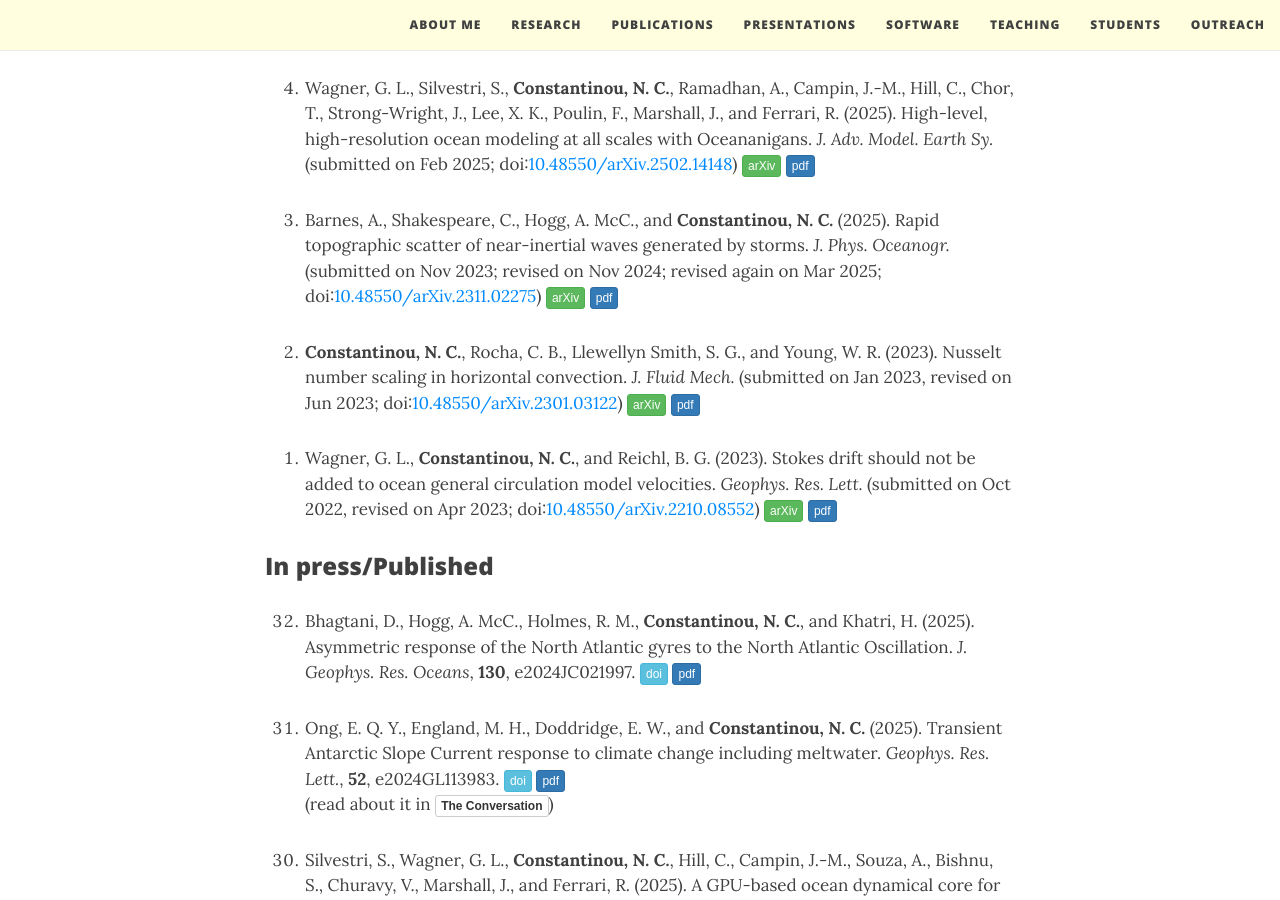
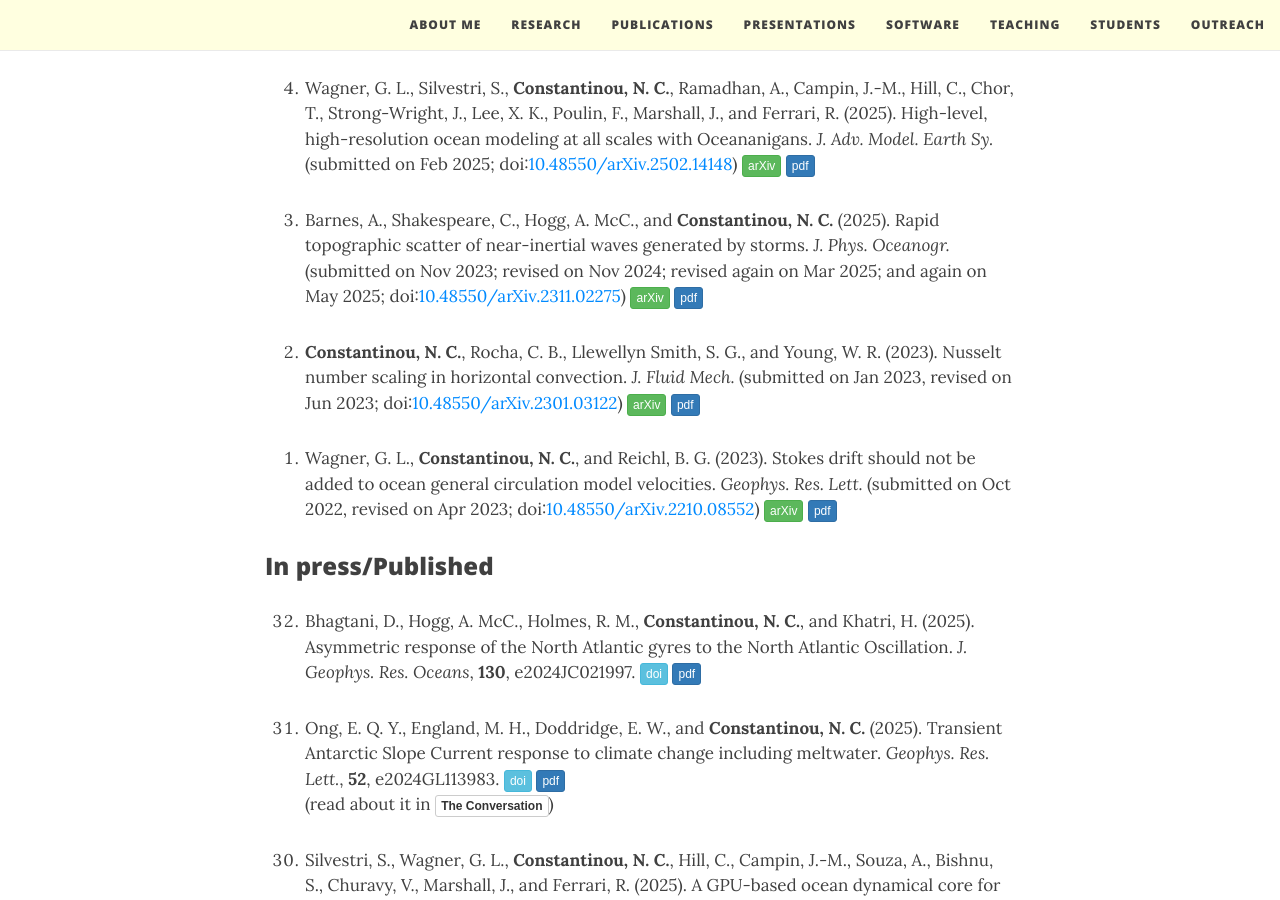
Before and after one commit to navidcy/navidcy.github.io, a Jekyll site: the page built from publications.md, in a window 1280 px wide and 900 px high, scrolled down 599 px. Built offline with Jekyll 4.4.1, drawn with Linux system fonts in a browser that asks for light colours; nearby versions of some CDN libraries; comment, search, counter and statistics services are not loaded.

Commit message:
topo-waves paper revised

```diff
--- a/publications.md
+++ b/publications.md
@@ -15,13 +15,13 @@ title: Publications
 0. Johnston, D. R., Shakespeare, C. J., and **Constantinou, N. C.** (2025). Evaluating and improving wave and non-wave stress parameterizations for oceanic flows. _J. Phys. Oceanogr._ (submitted on Mar 2025; doi:[10.48550/arXiv.2503.12845](https://doi.org/10.48550/arXiv.2503.12845)) [<span class="btn btn-success btn-xs{{end}}" style="font-family:sans-serif;">arXiv</span>][arXiv:2503.12845]{:target="_blank"} [<span class="btn btn-primary btn-xs{{end}}" style="font-family:sans-serif;">pdf</span>][internal-tide-parameterizations]
 
 
-0. Wagner, G. L. and **Constantinou, N. C.** (2025). Phenomenology of decaying turbulence beneath surface waves.  _J. Fluid Mech._ (submitted on Feb 2025; revised on Jun 2025; doi:[10.48550/arXiv.2503.03871](https://doi.org/10.48550/arXiv.2503.03871)) [<span class="btn btn-success btn-xs{{end}}" style="font-family:sans-serif;">arXiv</span>][arXiv:2503.03871]{:target="_blank"} [<span class="btn btn-primary btn-xs{{end}}" style="font-family:sans-serif;">pdf</span>][betaplane-surface-waves]
+0. Wagner, G. L. and **Constantinou, N. C.** (2025). Phenomenology of decaying turbulence beneath surface waves. _J. Fluid Mech._ (submitted on Feb 2025; revised on Jun 2025; doi:[10.48550/arXiv.2503.03871](https://doi.org/10.48550/arXiv.2503.03871)) [<span class="btn btn-success btn-xs{{end}}" style="font-family:sans-serif;">arXiv</span>][arXiv:2503.03871]{:target="_blank"} [<span class="btn btn-primary btn-xs{{end}}" style="font-family:sans-serif;">pdf</span>][betaplane-surface-waves]
 
 
-0. Wagner, G. L., Silvestri, S., **Constantinou, N. C.**, Ramadhan, A., Campin, J.-M., Hill, C., Chor, T., Strong-Wright, J., Lee, X. K., Poulin, F., Marshall, J., and Ferrari, R. (2025). High-level, high-resolution ocean modeling at all scales with Oceananigans.  _J. Adv. Model. Earth Sy._ (submitted on Feb 2025; doi:[10.48550/arXiv.2502.14148](https://doi.org/10.48550/arXiv.2502.14148)) [<span class="btn btn-success btn-xs{{end}}" style="font-family:sans-serif;">arXiv</span>][arXiv:2502.14148]{:target="_blank"} [<span class="btn btn-primary btn-xs{{end}}" style="font-family:sans-serif;">pdf</span>][oceananigans-overview]
+0. Wagner, G. L., Silvestri, S., **Constantinou, N. C.**, Ramadhan, A., Campin, J.-M., Hill, C., Chor, T., Strong-Wright, J., Lee, X. K., Poulin, F., Marshall, J., and Ferrari, R. (2025). High-level, high-resolution ocean modeling at all scales with Oceananigans. _J. Adv. Model. Earth Sy._ (submitted on Feb 2025; doi:[10.48550/arXiv.2502.14148](https://doi.org/10.48550/arXiv.2502.14148)) [<span class="btn btn-success btn-xs{{end}}" style="font-family:sans-serif;">arXiv</span>][arXiv:2502.14148]{:target="_blank"} [<span class="btn btn-primary btn-xs{{end}}" style="font-family:sans-serif;">pdf</span>][oceananigans-overview]
 
 
-0. Barnes, A., Shakespeare, C., Hogg, A. McC., and **Constantinou, N. C.** (2025). Rapid topographic scatter of near-inertial waves generated by storms. _J. Phys. Oceanogr._ (submitted on Nov 2023; revised on Nov 2024; revised again on Mar 2025; doi:[10.48550/arXiv.2311.02275](https://doi.org/10.48550/arXiv.2311.02275)) [<span class="btn btn-success btn-xs{{end}}" style="font-family:sans-serif;">arXiv</span>][arXiv:2311.02275]{:target="_blank"} [<span class="btn btn-primary btn-xs{{end}}" style="font-family:sans-serif;">pdf</span>][topographic-NIWs]
+0. Barnes, A., Shakespeare, C., Hogg, A. McC., and **Constantinou, N. C.** (2025). Rapid topographic scatter of near-inertial waves generated by storms. _J. Phys. Oceanogr._ (submitted on Nov 2023; revised on Nov 2024; revised again on Mar 2025; and again on May 2025; doi:[10.48550/arXiv.2311.02275](https://doi.org/10.48550/arXiv.2311.02275)) [<span class="btn btn-success btn-xs{{end}}" style="font-family:sans-serif;">arXiv</span>][arXiv:2311.02275]{:target="_blank"} [<span class="btn btn-primary btn-xs{{end}}" style="font-family:sans-serif;">pdf</span>][topographic-NIWs]
 
 
 0. **Constantinou, N. C.**, Rocha, C. B., Llewellyn Smith, S. G., and Young, W. R. (2023). Nusselt number scaling in horizontal convection. _J. Fluid Mech._ (submitted on Jan 2023, revised on Jun 2023; doi:[10.48550/arXiv.2301.03122](https://doi.org/10.48550/arXiv.2301.03122){:target="_blank"}) [<span class="btn btn-success btn-xs{{end}}" style="font-family:sans-serif;">arXiv</span>][arXiv:2301.03122]{:target="_blank"} [<span class="btn btn-primary btn-xs{{end}}" style="font-family:sans-serif;">pdf</span>][HCNuScaling]
@@ -50,7 +50,7 @@ title: Publications
 0. Barnes, A. J., **Constantinou, N. C.**, Gibson, A., Kiss, A. E., Chapman, C., Reilly, J., Bhagtani, D., and Yang, L. (2024) regional-mom6: A Python package for automatic generation of regional configurations for the Modular Ocean Model 6, _J. Open Source Softw._, **9(100)**, 6857. [<span class="btn btn-default btn-xs{{end}}" style="font-family:sans-serif;">repository</span>][regional-mom6-repo]{:target="_blank"} [<span class="btn btn-default btn-xs{{end}}" style="font-family:sans-serif;">documentation</span>][regional-mom6-docs]{:target="_blank"} [<span class="btn btn-info btn-xs{{end}}" style="font-family:sans-serif;">doi</span>][regional-mom6-doi]{:target="_blank"} [<span class="btn btn-primary btn-xs{{end}}" style="font-family:sans-serif;">pdf</span>][regional-mom6] <span align="right" class='altmetric-embed' data-badge-type="2" data-condensed="true" data-hide-less-than="2" data-doi="10.21105/joss.06857"></span><br/>
 
 
-0. Klöwer, M., Gelbrecht, M., Hotta, D., Silvestri, S., Wagner, G. L., White, A., Hatfield, S., Meyer, D., Kimpson, T., **Constantinou, N. C.**, and Hill, C. (2024). SpeedyWeather.jl: Reinventing atmospheric general circulation models towards interactivity and extensibility.  _J. Open Source Softw._, **9(98)**, 6323, doi:[10.21105/joss.06323](https://doi.org/10.21105/joss.06323). [<span class="btn btn-default btn-xs{{end}}" style="font-family:sans-serif;">repository</span>][SpeedyWeather-repo]{:target="_blank"} [<span class="btn btn-default btn-xs{{end}}" style="font-family:sans-serif;">documentation</span>][SpeedyWeather-docs]{:target="_blank"} [<span class="btn btn-info btn-xs{{end}}" style="font-family:sans-serif;">doi</span>][speedyweather-doi]{:target="_blank"} [<span class="btn btn-primary btn-xs{{end}}" style="font-family:sans-serif;">pdf</span>][speedyweather] <span align="right" class='altmetric-embed' data-badge-type="2" data-condensed="true" data-hide-less-than="2" data-doi="10.21105/joss.06323"></span><br/>
+0. Klöwer, M., Gelbrecht, M., Hotta, D., Silvestri, S., Wagner, G. L., White, A., Hatfield, S., Meyer, D., Kimpson, T., **Constantinou, N. C.**, and Hill, C. (2024). SpeedyWeather.jl: Reinventing atmospheric general circulation models towards interactivity and extensibility. _J. Open Source Softw._, **9(98)**, 6323, doi:[10.21105/joss.06323](https://doi.org/10.21105/joss.06323). [<span class="btn btn-default btn-xs{{end}}" style="font-family:sans-serif;">repository</span>][SpeedyWeather-repo]{:target="_blank"} [<span class="btn btn-default btn-xs{{end}}" style="font-family:sans-serif;">documentation</span>][SpeedyWeather-docs]{:target="_blank"} [<span class="btn btn-info btn-xs{{end}}" style="font-family:sans-serif;">doi</span>][speedyweather-doi]{:target="_blank"} [<span class="btn btn-primary btn-xs{{end}}" style="font-family:sans-serif;">pdf</span>][speedyweather] <span align="right" class='altmetric-embed' data-badge-type="2" data-condensed="true" data-hide-less-than="2" data-doi="10.21105/joss.06323"></span><br/>
 
 
 0. Bennetts, L. G., Shakespeare, C. J., Vreugdenhil, C. A., Foppert, A., Gayen, B., Meyer, A., Morrison, A. K., Padman, L., Phillips, H. E., Stevens, C. L., Toffoli, A., **Constantinou, N. C.**, Cusack, J., Cyriak, A., Doddridge, E. W., Domingues, C. M., England, M. H., Evans, D. G., Heil, P., Hogg, A. McC., Holmes, R. M., Huneke, W. G. C., Jones, N. L., Keating, S. R., Kiss, A. E., Kraitzman, N., Malyarenko, A., McConnochie, C. D., Meucci, A., Montiel, F., Neme, J., Nikurashin, M., Patel, R. S., Peng, J.-P., Rayson, M., Rosevear, M. G., Sohail, T., Spence, P., Stanley, G. J. (2024). Closing the loops on Southern Ocean dynamics: From the circumpolar current to ice shelves and from bottom mixing to surface waves. _Rev. Geophys._, **62**, e2022RG000781. [<span class="btn btn-info btn-xs{{end}}" style="font-family:sans-serif;">doi</span>][review-multiscale-SO-doi]{:target="_blank"} [<span class="btn btn-primary btn-xs{{end}}" style="font-family:sans-serif;">pdf</span>][review-multiscale-SO] <span align="right" class='altmetric-embed' data-badge-type="2" data-condensed="true" data-hide-less-than="2" data-doi="10.1029/2022RG000781"></span><br/>
```
